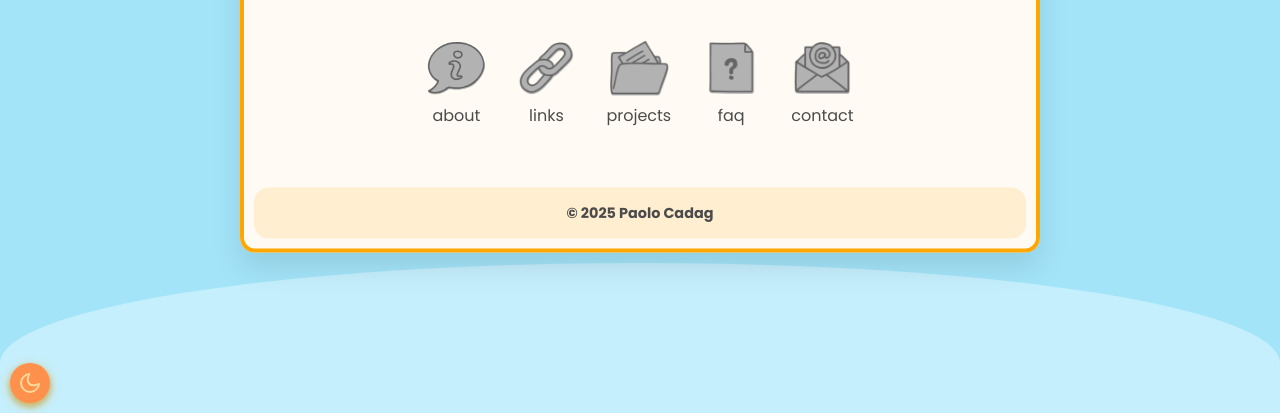
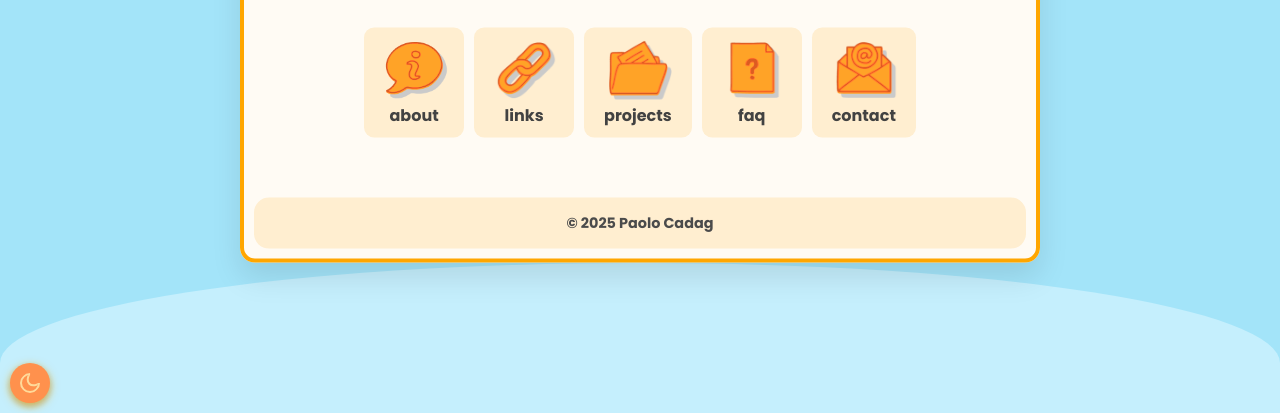
Before and after one commit to Cadlaxa/portfolio, a plain HTML site: page index.html in a window 1280 px wide. Shown: the part 387-800 px from the top of the page. Drawn offline with Linux system fonts and the light colour scheme.

Commit message:
changes to nav icons + custom scrollbar

```diff
--- a/style.css
+++ b/style.css
@@ -8,7 +8,7 @@
 
 :root {
   --orange: #ffa600;
-  --orangeL: #ffbd44;
+  --orangeL: #ffdb65;
   --orangeHL: #ffeed0;
   --orangeD: #fa8b4b;
   --p: #4b4b4b;
@@ -162,7 +162,7 @@ body {
 .nav-icons {
   display: flex;
   justify-content: center;
-  gap: 30px;
+  gap: 10px;
   flex-wrap: wrap;
 }
 
@@ -171,28 +171,33 @@ body {
   flex-direction: column;
   align-items: center;
   cursor: pointer;
-  transition: transform 0.3s ease;
+  transition: transform 0.3s ease, background-color 0.3s ease, box-shadow 0.3s ease;
+  padding: 10px 20px 10px 20px;
+  border-radius: 10px;
+  background-color: var(--orangeHL);
 }
 
 .icon-item:hover {
   transform: translateY(-5px);
+  background-color: var(--orangeL);
+  box-shadow: 0 6px 10px rgba(0, 0, 0, 0.1);
 }
 
 .icon-item img {
   width: 60px;
   height: 60px;
   margin-bottom: 5px;
-  filter: invert(30%) sepia(0%) saturate(0%) hue-rotate(180deg) brightness(100%) contrast(100%);
+  filter: invert(30%) sepia(50%) saturate(1000%) hue-rotate(338deg) brightness(100%) contrast(100%) drop-shadow(4px 4px 0px #cacaca);
   transition: filter 0.3s ease;
 }
 
 .icon-item:hover img {
-  filter: invert(35%) sepia(61%) saturate(2250%) hue-rotate(338deg) brightness(101%) contrast(97%);
+  filter: invert(30%) sepia(61%) saturate(2250%) hue-rotate(338deg) brightness(140%) contrast(97%);
 }
 
 .icon-item span {
-  font-weight: 500;
-  color: var(--p);
+  font-weight: 600;
+  color: var(--dark-gray);
 }
 
 /* Social Links */
@@ -209,7 +214,7 @@ body {
   width: 30px;
   height: 30px;
   margin: 0 10px;
-  filter: grayscale(100%);
+
   transition: filter 0.3s ease;
 }
 
@@ -457,19 +462,16 @@ body {
 .project-grid-container {
   display: grid;
   grid-template-columns: repeat(3, 1fr);
-  /* 3 columns of equal width */
   gap: 20px;
-  /* Space between grid items */
   padding: 20px;
   text-align: center;
-  /* Center content within the grid items */
 }
 
 .project-item {
   background-color: #fff;
   border-radius: var(--radius);
   box-shadow: 0 5px 15px rgba(255, 174, 0, 0.808);
-  padding: 20px;
+  padding: 15px;
   display: flex;
   flex-direction: column;
   justify-content: space-between;
@@ -519,6 +521,27 @@ body {
 .view-project-btn:hover {
   background-color: var(--orangeD);
   transform: translateY(-4px);
+}
+
+/* Custom Scrollbar for Webkit Browsers */
+::-webkit-scrollbar {
+    width: 12px;
+    transition: 1.3s ease-in-out;
+}
+
+::-webkit-scrollbar-track {
+    border-radius: 10px;
+}
+
+::-webkit-scrollbar-thumb {
+    background: var(--orange);
+    border-radius: 10px;
+    border: 3px solid var(--light-orange1);
+    transition: 1.3s ease-in-out;
+}
+
+::-webkit-scrollbar-thumb:hover {
+    background: var(--orangeD, #fa8b4b);
 }
 
 /* Responsive adjustments */
@@ -589,6 +612,11 @@ body {
   .about-info-section h1 {
     font-size: 1.5em;
   }
+
+  .icon-item {
+    padding: 8px;
+  }
+
 }
 
 /* Mobile Responsiveness */
```
Also changed, not shown: resources/darkreader.min.js.
